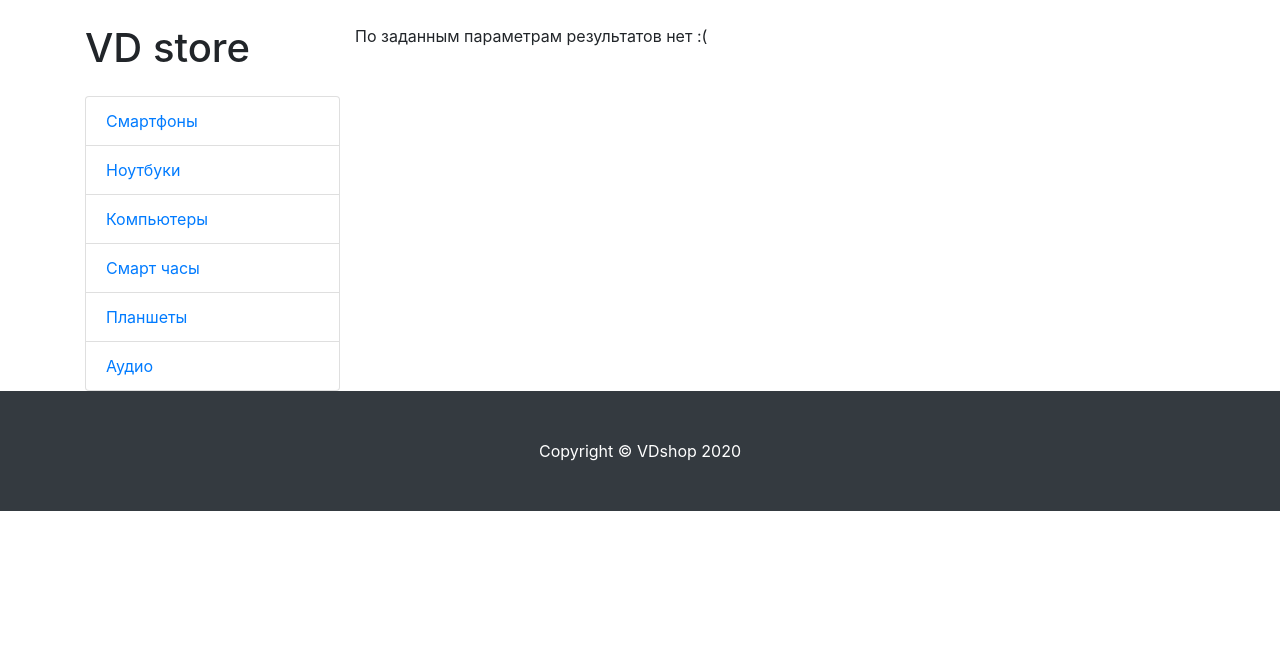
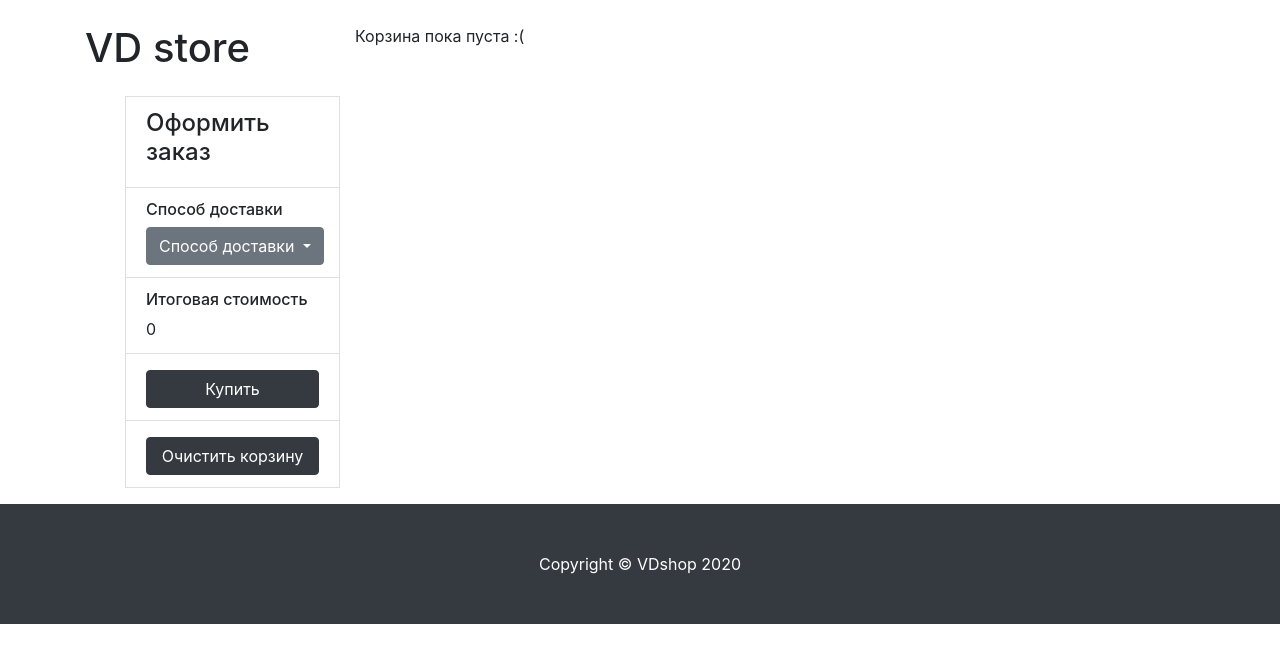
Before and after one commit to avmepy/VDstore, a Django app: page /store/cart in a window 1280 px wide. Shown: the part 56-719 px from the top of the page. Run offline with Django 3.2, Linux system fonts and the light colour scheme; the visitor is signed in with stand-in values (Sample User, id 1); data comes from the database, SQL or seed files in the repository; data that the repository does not hold is empty.

Commit message:
updated cart, added payment

```diff
--- a/store/views.py
+++ b/store/views.py
@@ -151,8 +151,18 @@ def my_cart(request):
         cur_cart = Cart(user=Profile.objects.get(user=user))
         cur_cart.save()
 
+    if request.method == "POST":
+        if "clear" in request.POST:
+            cur_cart.products.clear()
+
+        if "buy" in request.POST:
+
+            return render(request, 'store/pay.html',
+                          context={"price": sum([product.price for product in cur_cart.products.all()])})
+
     context = {
-        "current": list(cur_cart.products.all())
+        "current": list(cur_cart.products.all()),
+        "summary_price": sum([product.price for product in cur_cart.products.all()])
     }
 
     return render(request, 'store/cart.html', context=context)
--- a/templates/store/cart.html
+++ b/templates/store/cart.html
@@ -20,12 +20,40 @@
             <h1 class="my-4">VD store</h1>
 {#            <img src="{% static 'media/logo_name.png' %}" alt="logo" height="120" width="200">#}
             <div class="list-group">
-                <a href="{% url 'store:show_category' "smartphones" %}" class="list-group-item">Смартфоны</a>
-                <a href="{% url 'store:show_category' "laptops" %}" class="list-group-item">Ноутбуки</a>
-                <a href="{% url 'store:show_category' "computers" %}" class="list-group-item">Компьютеры</a>
-                <a href="{% url 'store:show_category' "smartwatches" %}" class="list-group-item">Смарт часы</a>
-                <a href="{% url 'store:show_category' "tablets" %}" class="list-group-item">Планшеты</a>
-                <a href="{% url 'store:show_category' "audios" %}" class="list-group-item">Аудио</a>
+                <form method="post" action="{% url 'store:my_cart' %}">
+
+                    {% csrf_token %}
+
+                    <ul>
+                        <li class="list-group-item">
+                            <h4>Оформить заказ</h4>
+                        </li>
+                        <li class="list-group-item">
+                            <h6>Способ доставки</h6>
+                            <button type="button" class="btn btn-secondary dropdown-toggle mr-3" data-toggle="dropdown" aria-haspopup="true" aria-expanded="false">
+                                Способ доставки
+                            </button>
+                            <div class="dropdown-menu dropdown-menu-lg-right" aria-labelledby="navbarDropdown">
+                                <a class="dropdown-item">Самовывоз</a>
+                                <a class="dropdown-item">Доставка почтой</a>
+                                <a class="dropdown-item">Доставка курьером</a>
+                            </div>
+
+                        </li>
+                        <li class="list-group-item">
+                            <h6>Итоговая стоимость</h6>
+                            {{ summary_price }}
+                        </li>
+                        <li class="list-group-item">
+                            <input type="submit" value="Купить" class="btn btn-dark btn-block mt-1" name="buy">
+
+                        </li>
+                        <li class="list-group-item">
+                            <input type="submit" value="Очистить корзину" class="btn btn-dark btn-block mt-1" name="clear">
+                        </li>
+                    </ul>
+                </form>
+
             </div>
 
         </div>
@@ -58,7 +86,6 @@
                                 </div>
                                 <div class="card-footer">
                                     <small class="text-muted">₴ {{item.price}}</small>
-                                    <!--                            #todo button: buy-->
                                 </div>
                             </div>
                         </div>
@@ -71,7 +98,7 @@
 
                 {% else %}
 
-                    <p>По заданным параметрам результатов нет :( </p>
+                    <p>Корзина пока пуста :( </p>
 
                 {% endif %}
 
```
Also changed, not shown: templates/store/pay.html (added, +91 -0 lines).
